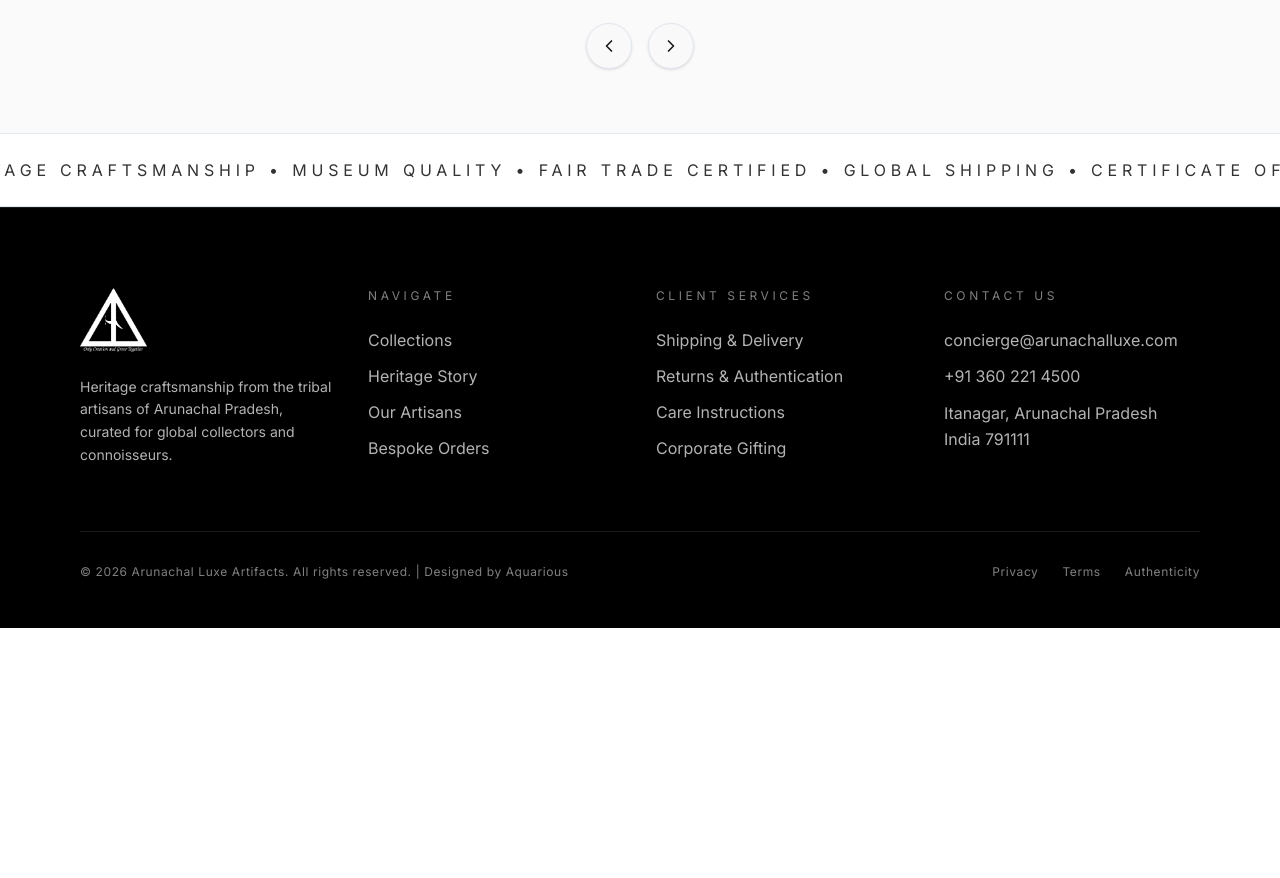
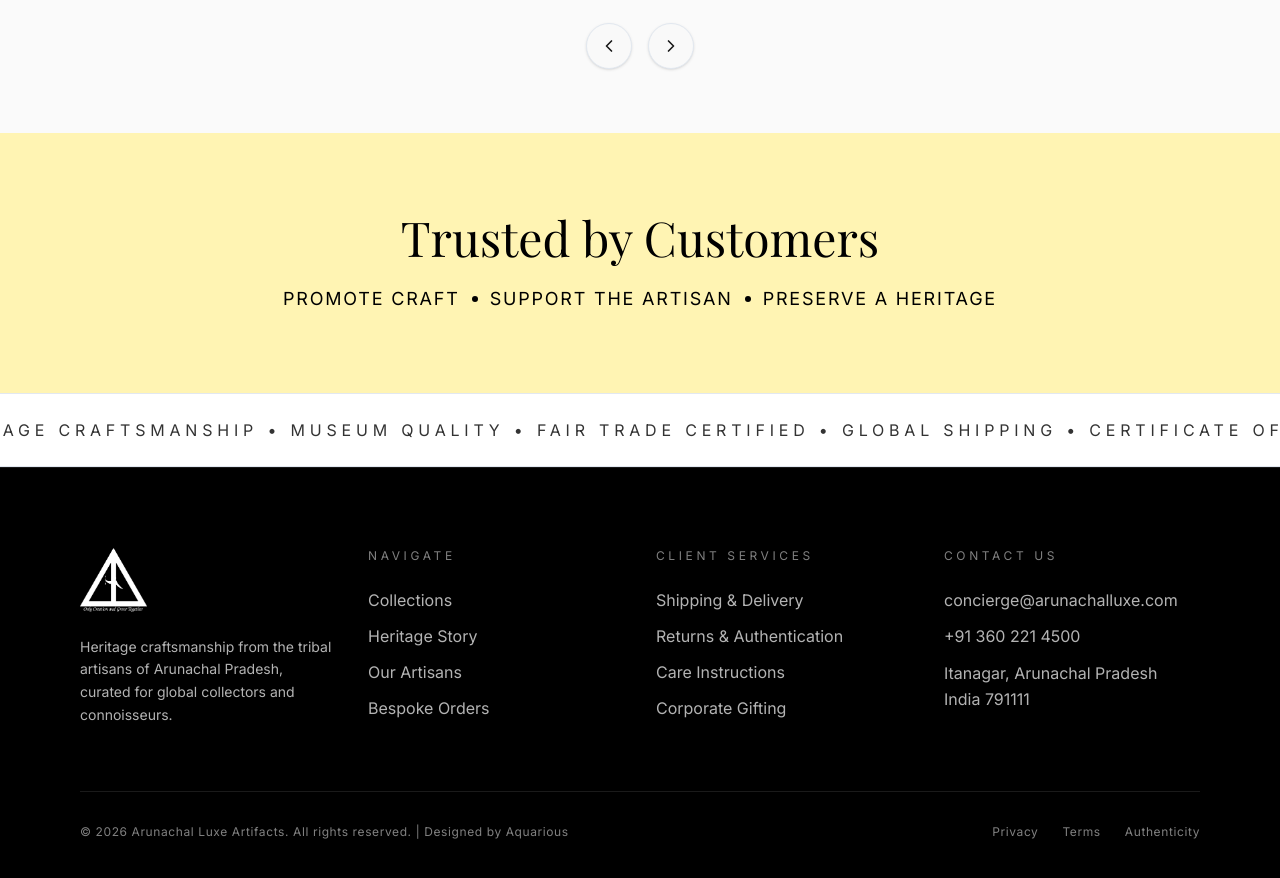
Before and after one commit to aquarioustechnology-alt/Ecommerce-Website-Kraft-Treasure, a Next.js app: page / in a window 1280 px wide. Shown: the part 5460-6338 px from the top of the page. Before the commit the page ends 6088 px from the top, so only its background shows below. Built offline with nearby package versions, Linux system fonts and the light colour scheme; a web font is replaced by a local one.

Commit message:
Add TrustedSection with brand background color below NewArrivals

```diff
--- a/app/page.tsx
+++ b/app/page.tsx
@@ -5,6 +5,7 @@ import { FeaturedProducts } from "@/components/featured-products"
 import { HeritageSection } from "@/components/heritage-section"
 import { BespokeSection } from "@/components/bespoke-section"
 import { NewArrivals } from "@/components/new-arrivals"
+import { TrustedSection } from "@/components/trusted-section"
 import { SiteFooter } from "@/components/site-footer"
 
 export default function HomePage() {
@@ -22,6 +23,8 @@ export default function HomePage() {
       <BespokeSection />
 
       <NewArrivals />
+
+      <TrustedSection />
 
       {/* Marquee ticker */}
       <div className="py-6 border-y border-border overflow-hidden">
--- /dev/null
+++ b/components/trusted-section.tsx
@@ -0,0 +1,18 @@
+export function TrustedSection() {
+    return (
+        <section className="bg-[#FFF4B3] py-20 px-6">
+            <div className="max-w-[1440px] mx-auto w-full flex flex-col items-center justify-center text-center">
+                <h2 className="text-3xl md:text-4xl lg:text-5xl font-serif text-black mb-6">
+                    Trusted by Customers
+                </h2>
+                <div className="flex items-center justify-center gap-3 text-sm md:text-base lg:text-lg text-black font-sans uppercase tracking-widest text-balance">
+                    <span>Promote Craft</span>
+                    <span className="w-1.5 h-1.5 rounded-full bg-black block"></span>
+                    <span>Support the artisan</span>
+                    <span className="w-1.5 h-1.5 rounded-full bg-black block"></span>
+                    <span>Preserve a Heritage</span>
+                </div>
+            </div>
+        </section>
+    )
+}
```
